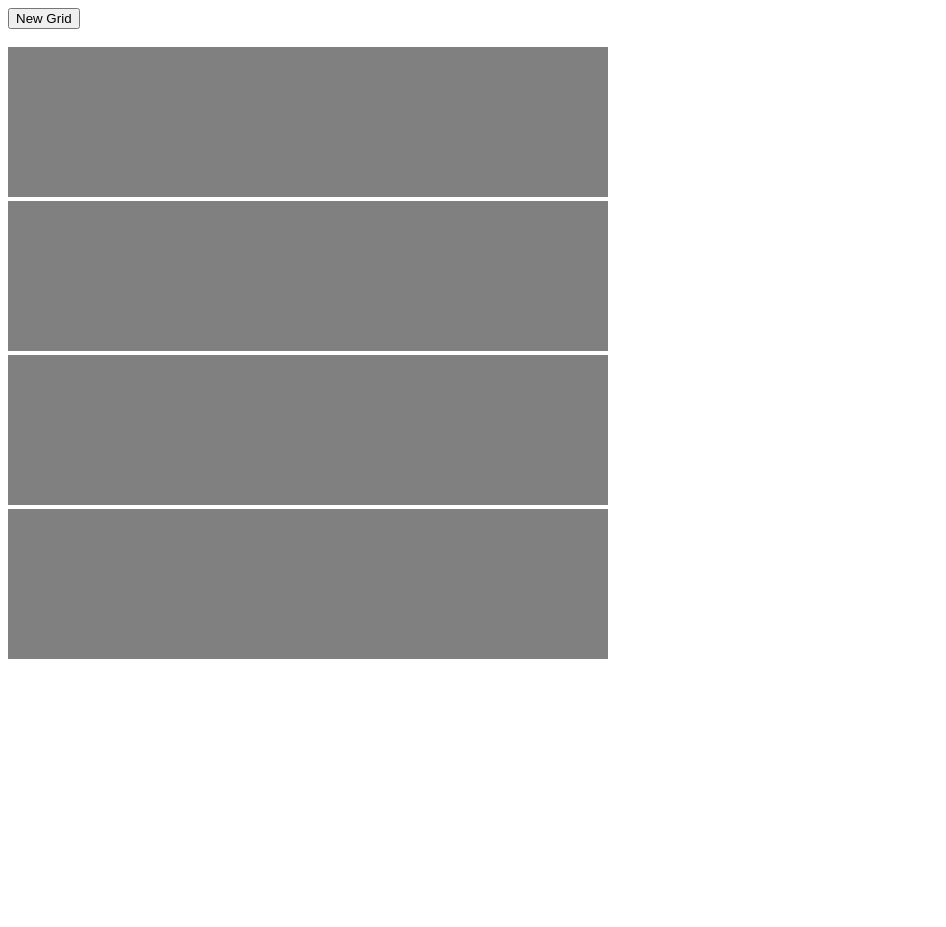
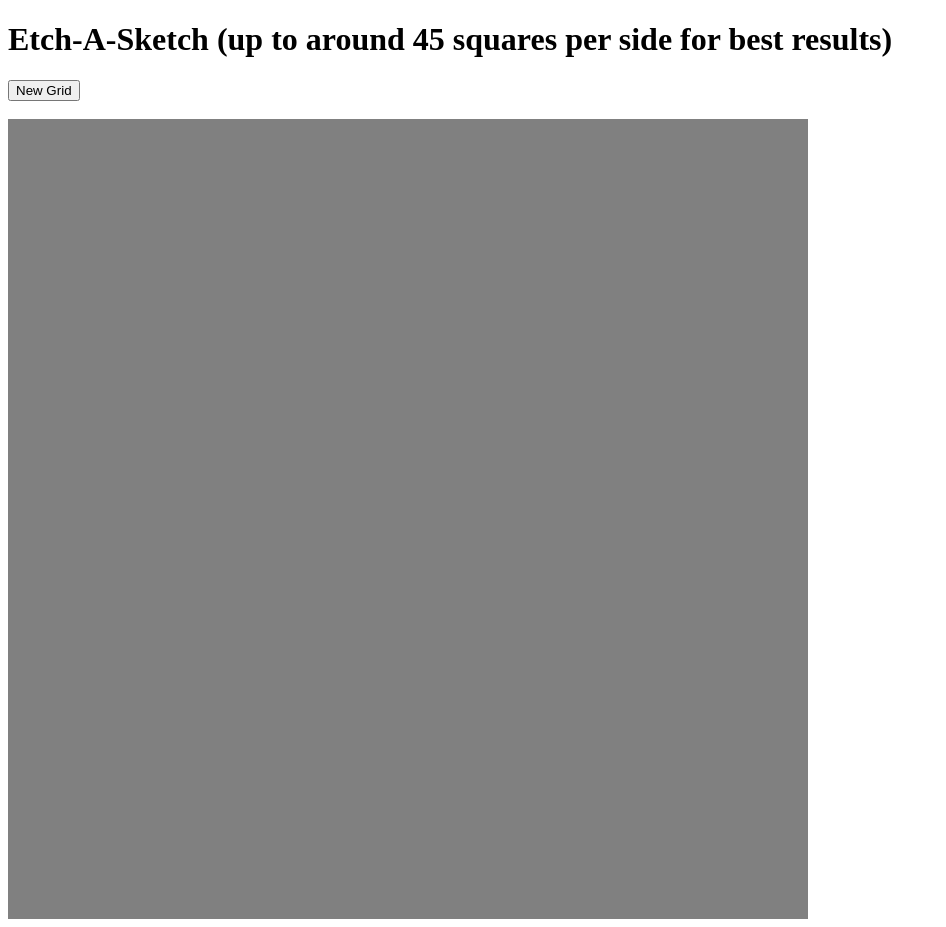
Before and after one commit to joryober/etch-a-sketch, a plain HTML site: page index.html in a window 1280 px wide. Shown: the whole page, without its empty margins (0-946 px from the left). Before the commit the page ends 800 px from the top, so only its background shows below. Drawn offline with Linux system fonts and the light colour scheme.

Commit message:
Final etch-a-sketch project, works up to around 45 squares per side without vertical whitespace

```diff
--- a/index.html
+++ b/index.html
@@ -12,6 +12,7 @@
         <link rel="stylesheet" href="style.css">
     </head>
     <body>
+        <h1>Etch-A-Sketch (up to around 45 squares per side for best results)</h1>
         <button class="new">New Grid</button><br><br>
         <div class='container'>
             <div class='etch'>
--- a/script.js
+++ b/script.js
@@ -5,17 +5,17 @@ let etch = document.querySelector('.etch');
 let gridSize;
 
 for (let i=0; i<4; i++){
+    let newDiv = document.createElement('div');
     for(let j=0; j<4; j++){
         let square = document.createElement('div');
         square.classList.add('square');
         square.addEventListener('mouseover', ()=>{
-            square.classList.toggle('white');
+            square.classList.add('white');
         })
-        etch.appendChild(square);
+        newDiv.appendChild(square);
 
     }
-    let br = document.createElement('br');
-    etch.appendChild(br);
+    etch.appendChild(newDiv);
 }
 
 let btn = document.querySelector('.new');
@@ -32,9 +32,9 @@ btn.addEventListener('click', () => {
         for(let j=0; j<gridSize; j++){
             let square = document.createElement('div');
             square.classList.add('square-no-height');
-            square.style.cssText = `height: ${150/gridSize}px; width: ${150/gridSize}px`;
+            square.style.cssText = `height: ${200*(4/gridSize)}px; width: ${200*(4/gridSize)}px`;
             square.addEventListener('mouseover', ()=>{
-                square.classList.toggle('white');
+                square.classList.add('white');
             })
             etch.appendChild(square);
         }
--- a/style.css
+++ b/style.css
@@ -1,13 +1,15 @@
 .square {
-    height: 150px;
-    width: 150px;
+    height: 200px;
+    width: 200px;
     background-color: grey;
     display: inline-block;
+    margin-bottom: -4px;
 }
 
 .square-no-height {
     background-color: grey;
     display: inline-block;
+    margin-bottom: -4px;
 }
 
 .white{
```
